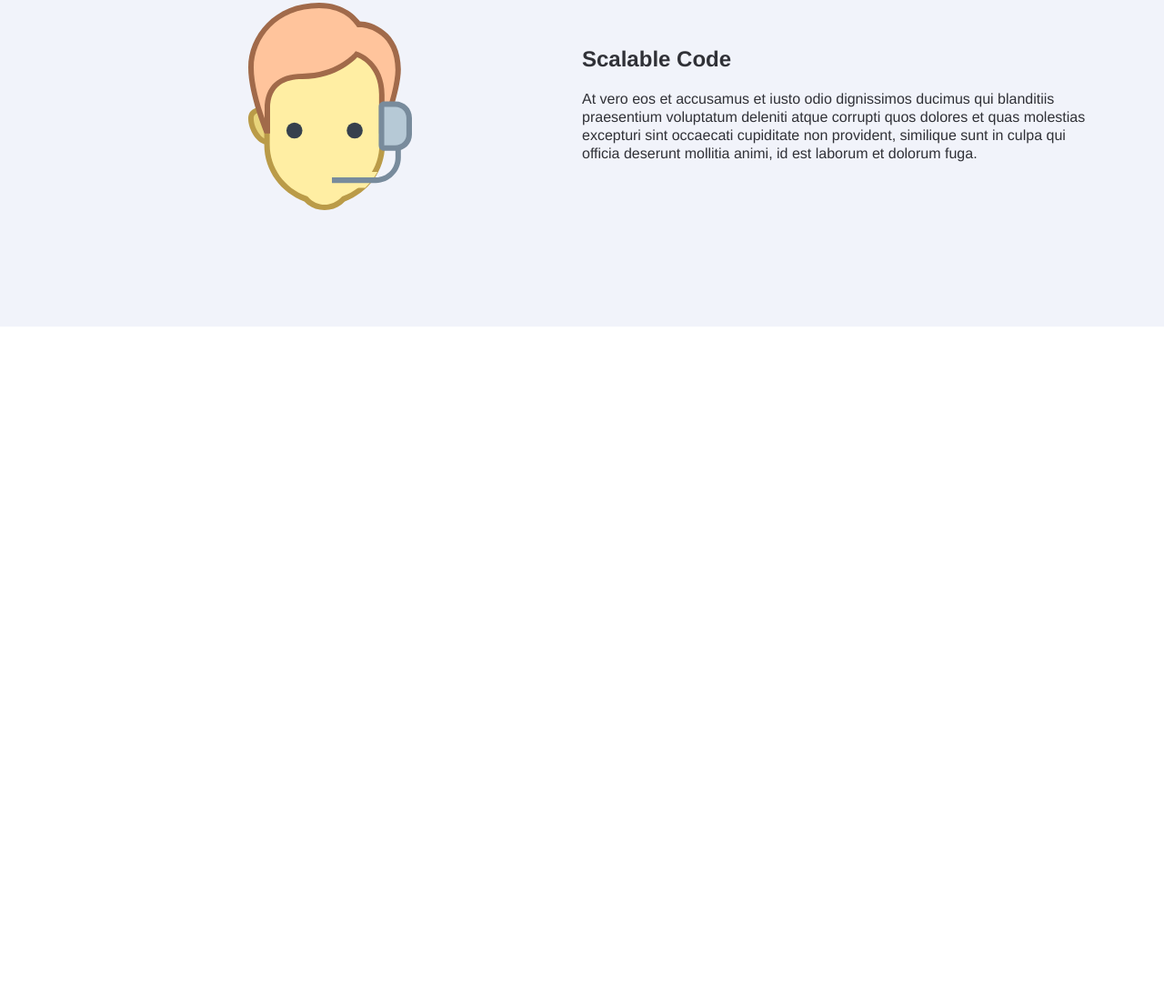
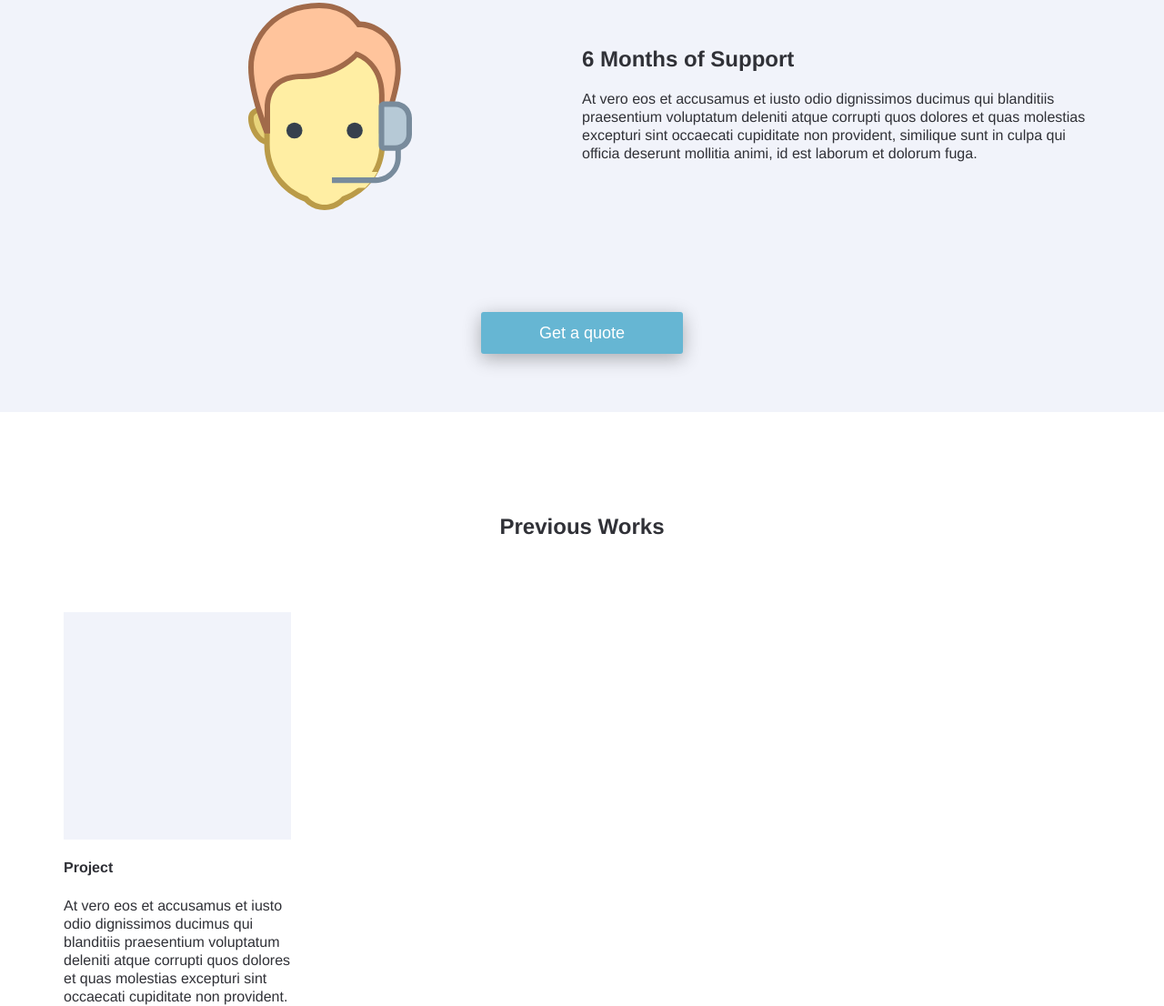
Before and after one commit to isa-fernandes/beginner-fullstack-course, a plain HTML site: page flexbox_landing_website/index.html in a window 1280 px wide. Shown: the part 1045-2151 px from the top of the page at 91% size. Before the commit the page ends 1404 px from the top, so only its background shows below. Drawn offline with nearby package versions, Linux system fonts and the light colour scheme.

Commit message:
add get a quote button and new section portfolio

```diff
--- a/flexbox_landing_website/css/styles.css
+++ b/flexbox_landing_website/css/styles.css
@@ -113,6 +113,44 @@ header {
     margin-top: 0;
 }
 
+.quote-btn-wrapper {
+    display: flex;
+    justify-content: center;
+    margin-top: 3rem;
+}
+
+.quote-btn {
+    color: #FFF;
+    background-color: #66B6D3;
+    font-size: 18px;
+    border: none;
+    padding: .8rem 4rem;
+    border-radius: 3px;
+    box-shadow: 0 5px 20px rgba(0,0,0,.3);
+}
+
+.section-header {
+    text-align: center;
+    padding: 6rem 0 4rem;
+}
+
+.portfolio-wrapper {
+    display: flex;
+    max-width: 250px;
+}
+
+.portfolio-box {
+    width: 250px;
+    height: 250px;
+    background-color: #F1F3Fa;
+    transition: .2s ease-in-out;
+}
+
+.portfolio-box:hover {
+    cursor: pointer;
+    transform: scale(1.02);
+}
+
 @media(max-width: 768px) {
     ul.topnav li a.nav-link {
         display: none;
--- a/flexbox_landing_website/index.html
+++ b/flexbox_landing_website/index.html
@@ -44,7 +44,7 @@
                     <img class="icon" src="assets/pie_chart.svg" alt="graph chart">
                 </div>
                 <div class="blurb-wrapper-left">
-                    <h3 class="blurb-header">Scalable Code</h3>
+                    <h3 class="blurb-header">The other cool attribute</h3>
                     <div class="blurb-info">
                         At vero eos et accusamus et iusto odio dignissimos ducimus qui blanditiis praesentium voluptatum deleniti atque corrupti quos dolores et quas molestias excepturi sint occaecati cupiditate non provident, similique sunt in culpa qui officia deserunt mollitia animi, id est laborum et dolorum fuga.
                     </div>
@@ -55,9 +55,29 @@
                     <img class="icon" src="assets/assistant_icon.svg" alt="graph chart">
                 </div>
                 <div class="blurb-wrapper-right">
-                    <h3 class="blurb-header">Scalable Code</h3>
+                    <h3 class="blurb-header">6 Months of Support</h3>
                     <div class="blurb-info">
                         At vero eos et accusamus et iusto odio dignissimos ducimus qui blanditiis praesentium voluptatum deleniti atque corrupti quos dolores et quas molestias excepturi sint occaecati cupiditate non provident, similique sunt in culpa qui officia deserunt mollitia animi, id est laborum et dolorum fuga.
+                    </div>
+                </div>
+            </div>
+            <div class="quote-btn-wrapper">
+                <button class="quote-btn">Get a quote</button>
+            </div>
+        </div>
+    </section>
+
+    <section class="portfolio">
+        <div class="container">
+            <div class="section-header">
+                <h1 class="header">Previous Works</h1>
+            </div>
+            <div class="portfolio-wrapper">
+                <div class="portfolio-object">
+                    <div class="portfolio-box"></div>
+                    <h4>Project</h4>
+                    <div class="portfolio-text">
+                    At vero eos et accusamus et iusto odio dignissimos ducimus qui blanditiis praesentium voluptatum deleniti atque corrupti quos dolores et quas molestias excepturi sint occaecati cupiditate non provident.
                     </div>
                 </div>
             </div>
```
